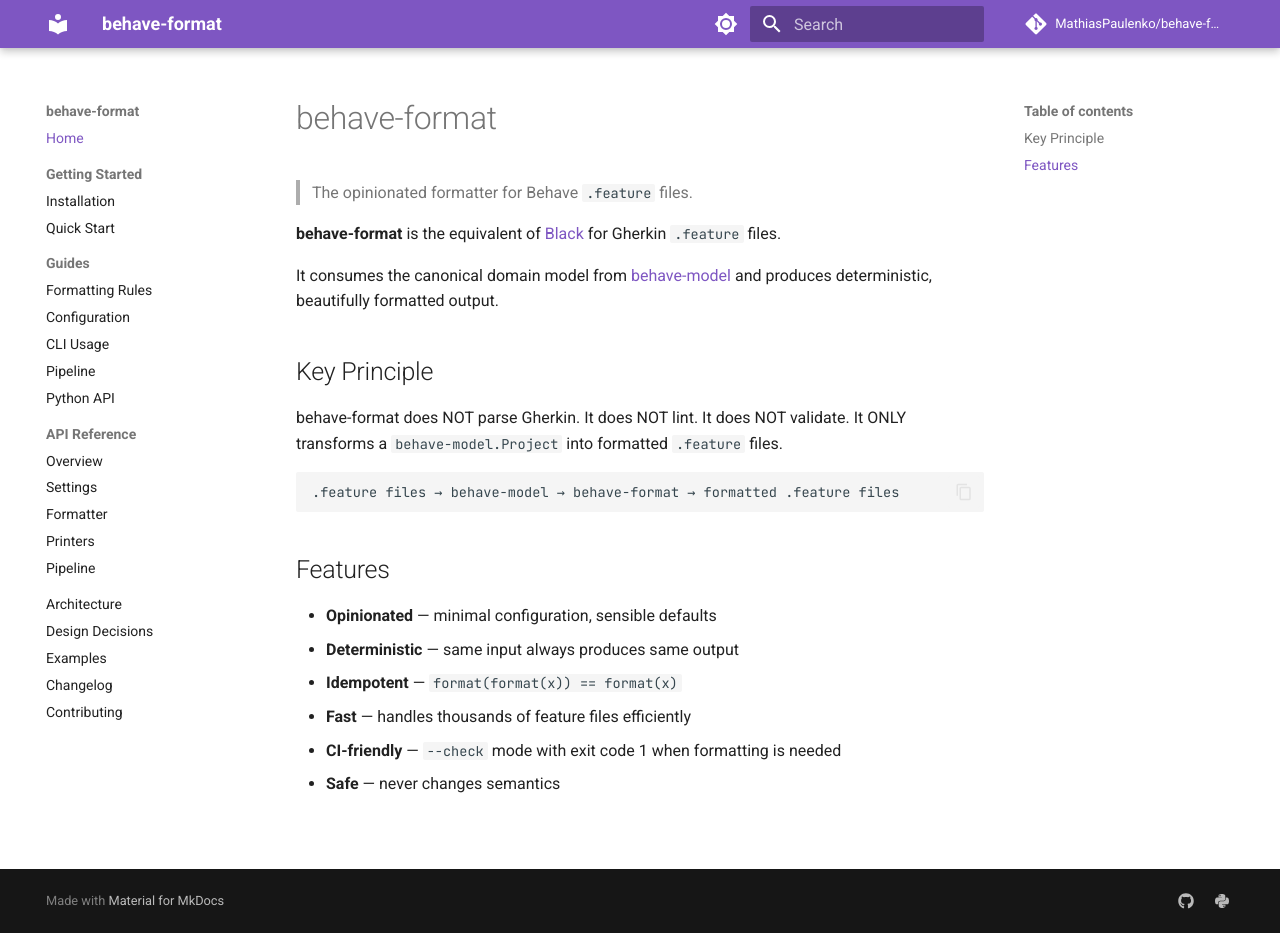
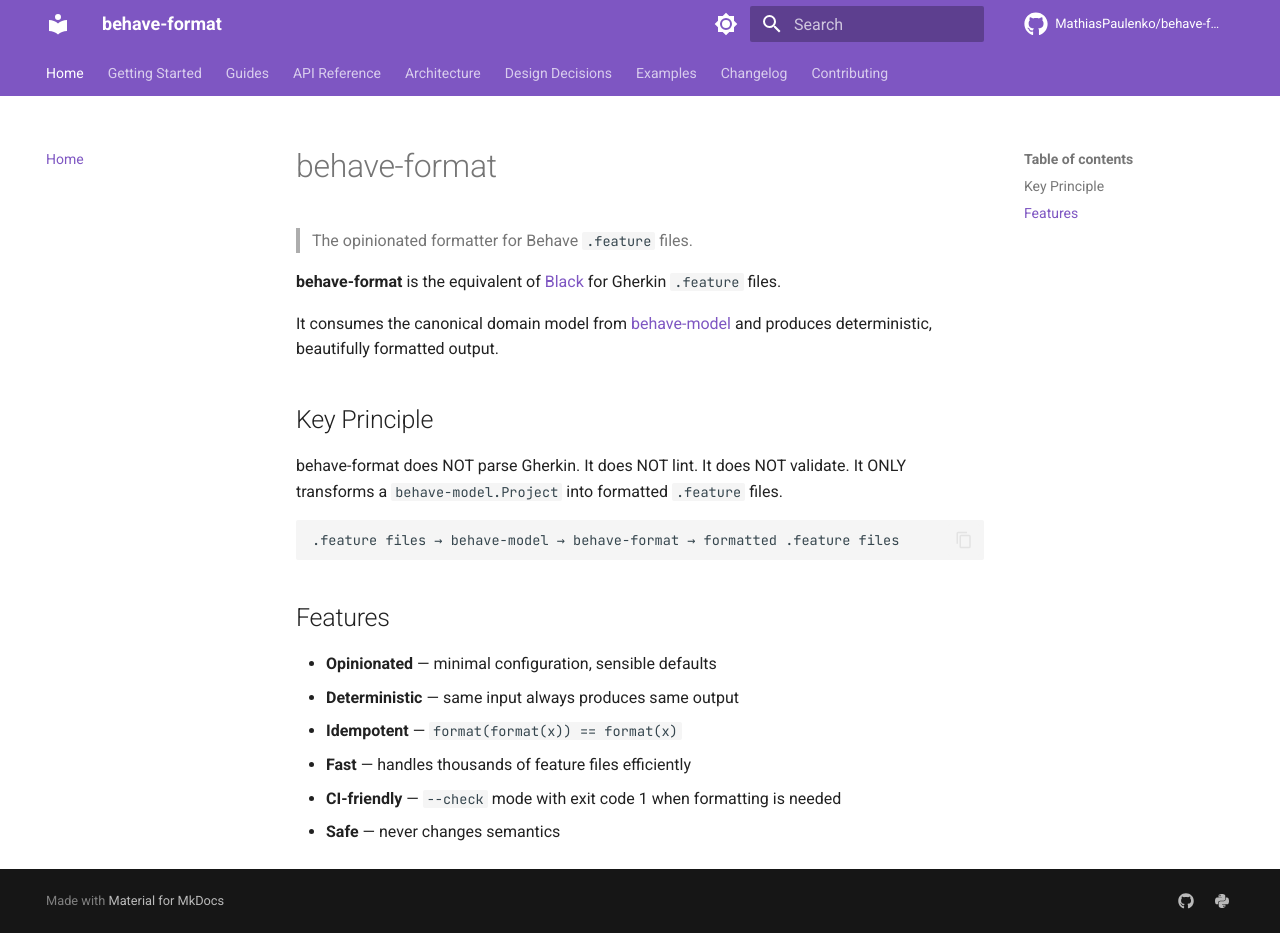
Before and after one commit to MathiasPaulenko/behave-format, an MkDocs documentation site: the page built from docs/index.md, in a window 1280 px wide and 933 px high. Built offline with MkDocs 1.6.1 and Material for MkDocs 9.7.7, drawn with Linux system fonts in a browser that asks for light colours; comment, search, counter and statistics services are not loaded.

Commit message:
docs: improve mkdocs config with tabs, annotations, and better extensions

```diff
--- a/mkdocs.yml
+++ b/mkdocs.yml
@@ -8,12 +8,15 @@ edit_uri: edit/main/docs/
 theme:
   name: material
   features:
+    - navigation.tabs
     - navigation.sections
     - navigation.expand
+    - navigation.indexes
     - navigation.top
     - search.suggest
     - search.highlight
     - content.code.copy
+    - content.code.annotate
   palette:
     - scheme: default
       primary: deep purple
@@ -30,6 +33,8 @@ theme:
   font:
     text: Roboto
     code: JetBrains Mono
+  icon:
+    repo: fontawesome/brands/github
 
 nav:
   - Home: index.md
@@ -65,6 +70,10 @@ markdown_extensions:
   - pymdownx.highlight:
       anchor_linenums: true
   - pymdownx.inlinehilite
+  - pymdownx.tabbed:
+      alternate_style: true
+  - pymdownx.tasklist:
+      custom_checkbox: true
   - tables
   - toc:
       permalink: true
@@ -75,7 +84,7 @@ plugins:
       default_handler: python
       handlers:
         python:
-          paths: [.]
+          paths: [behave_format]
           options:
             docstring_style: google
             show_source: true
```
